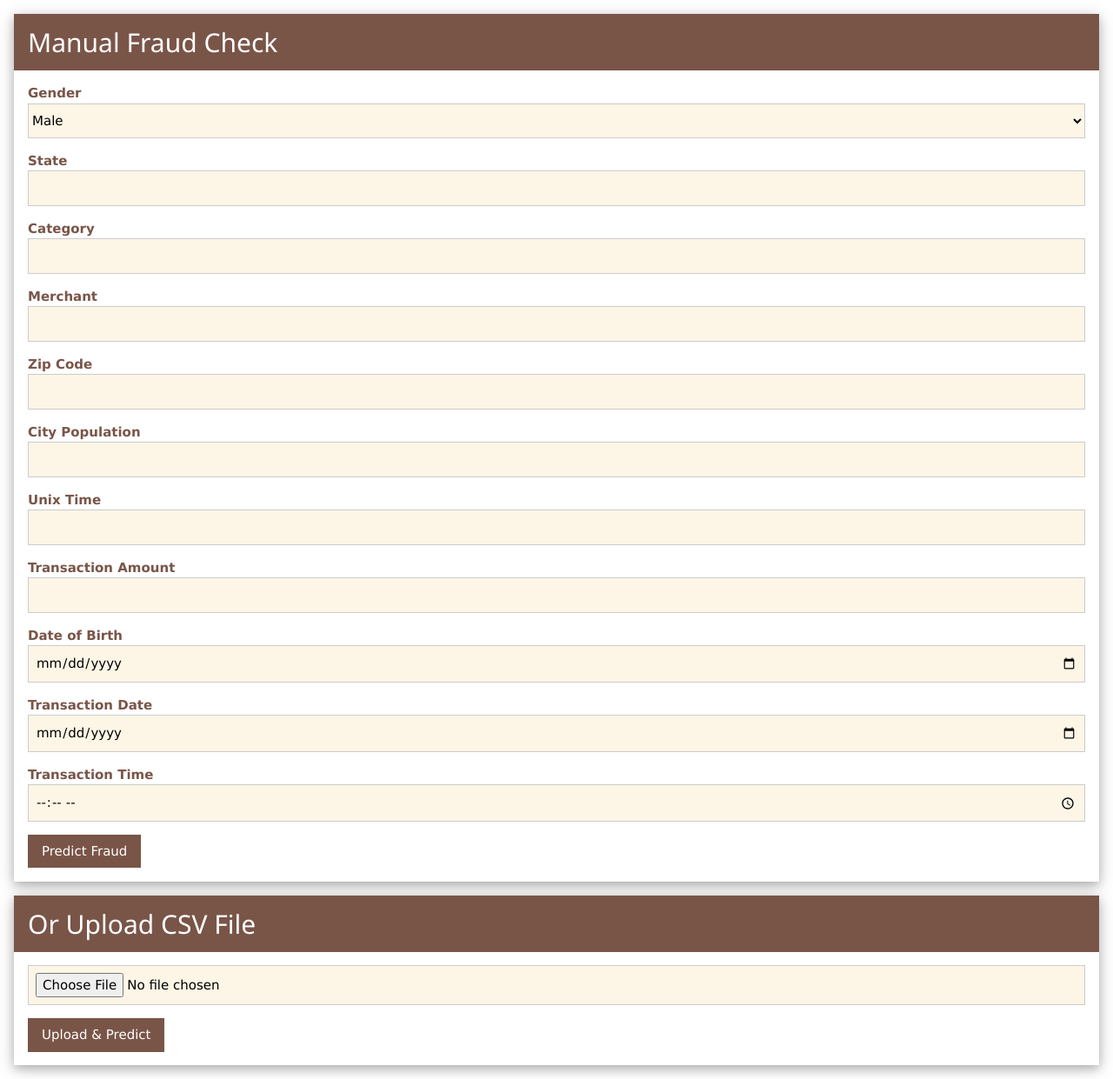
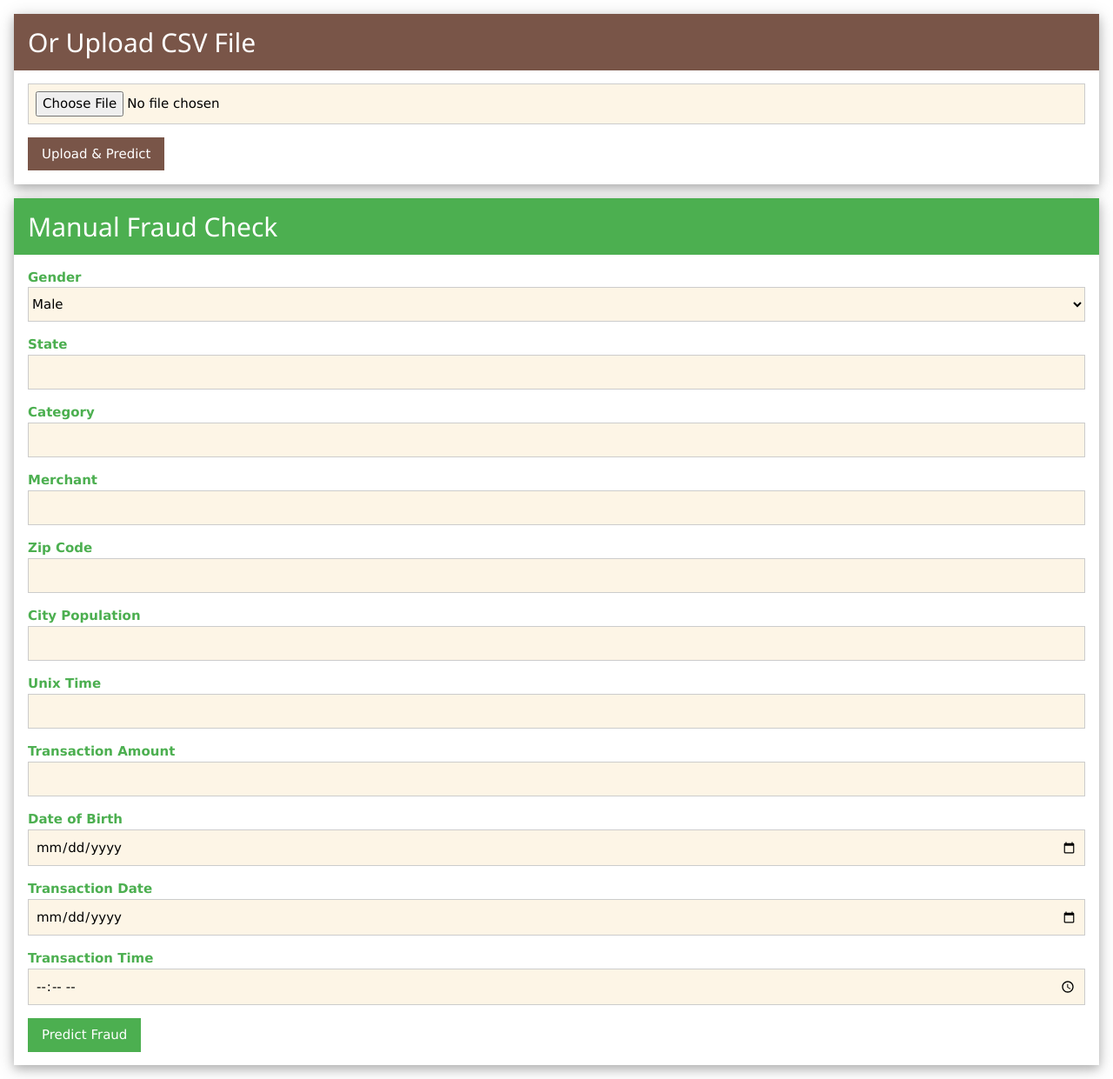
Before and after one commit to SARA3SAEED/fraud_detection_cuML, a Flask app: page / in a window 1280 px wide. Shown: the whole page at 87% size. Run offline with Flask 3, Linux system fonts and the light colour scheme; parts of the project's set-up code (start-up, migrations or seed data) failed here and were passed over.

Commit message:
2 commit

```diff
--- a/templates/index.html
+++ b/templates/index.html
@@ -41,14 +41,34 @@
 <link rel="stylesheet" href="https://www.w3schools.com/w3css/5/w3.css">
 <body>
 
+
+
+<!-- CSV Upload Option -->
 <div class="w3-card-4 w3-margin">
-  <div class="w3-container w3-brown">
+    <div class="w3-container w3-brown">
+      <h2>Or Upload CSV File</h2>
+    </div>
+
+    <form class="w3-container" action="/predict" method="POST" enctype="multipart/form-data">
+      <p>
+        <input class="w3-input w3-border w3-sand" type="file" name="file">
+      </p>
+      <p>
+        <button class="w3-btn w3-brown" type="submit">Upload & Predict</button>
+      </p>
+    </form>
+  </div>
+
+
+
+<div class="w3-card-4 w3-margin">
+  <div class="w3-container w3-green">
     <h2>Manual Fraud Check</h2>
   </div>
 
   <form class="w3-container" action="/predict_form" method="POST">
     <p>
-      <label class="w3-text-brown"><b>Gender</b></label>
+      <label class="w3-text-green"><b>Gender</b></label>
       <select class="w3-select w3-border w3-sand" name="gender">
         <option value="M">Male</option>
         <option value="F">Female</option>
@@ -56,73 +76,57 @@
     </p>
 
     <p>
-      <label class="w3-text-brown"><b>State</b></label>
+      <label class="w3-text-green"><b>State</b></label>
       <input class="w3-input w3-border w3-sand" name="state" type="text">
     </p>
 
     <p>
-      <label class="w3-text-brown"><b>Category</b></label>
+      <label class="w3-text-green"><b>Category</b></label>
       <input class="w3-input w3-border w3-sand" name="category" type="text">
     </p>
 
     <p>
-      <label class="w3-text-brown"><b>Merchant</b></label>
+      <label class="w3-text-green"><b>Merchant</b></label>
       <input class="w3-input w3-border w3-sand" name="merchant" type="text">
     </p>
 
     <p>
-      <label class="w3-text-brown"><b>Zip Code</b></label>
+      <label class="w3-text-green"><b>Zip Code</b></label>
       <input class="w3-input w3-border w3-sand" name="zip" type="number">
     </p>
 
     <p>
-      <label class="w3-text-brown"><b>City Population</b></label>
+      <label class="w3-text-green"><b>City Population</b></label>
       <input class="w3-input w3-border w3-sand" name="city_pop" type="number">
     </p>
 
     <p>
-      <label class="w3-text-brown"><b>Unix Time</b></label>
+      <label class="w3-text-green"><b>Unix Time</b></label>
       <input class="w3-input w3-border w3-sand" name="unix_time" type="number" step="any">
     </p>
 
     <p>
-      <label class="w3-text-brown"><b>Transaction Amount</b></label>
+      <label class="w3-text-green"><b>Transaction Amount</b></label>
       <input class="w3-input w3-border w3-sand" name="amt" type="number" step="any">
     </p>
 
     <p>
-      <label class="w3-text-brown"><b>Date of Birth</b></label>
+      <label class="w3-text-green"><b>Date of Birth</b></label>
       <input class="w3-input w3-border w3-sand" name="dob" type="date">
     </p>
 
     <p>
-      <label class="w3-text-brown"><b>Transaction Date</b></label>
+      <label class="w3-text-green"><b>Transaction Date</b></label>
       <input class="w3-input w3-border w3-sand" name="trans_date" type="date">
     </p>
 
     <p>
-      <label class="w3-text-brown"><b>Transaction Time</b></label>
+      <label class="w3-text-green"><b>Transaction Time</b></label>
       <input class="w3-input w3-border w3-sand" name="trans_time" type="time">
     </p>
 
     <p>
-      <button class="w3-btn w3-brown" type="submit">Predict Fraud</button>
-    </p>
-  </form>
-</div>
-
-<!-- CSV Upload Option -->
-<div class="w3-card-4 w3-margin">
-  <div class="w3-container w3-brown">
-    <h2>Or Upload CSV File</h2>
-  </div>
-
-  <form class="w3-container" action="/predict" method="POST" enctype="multipart/form-data">
-    <p>
-      <input class="w3-input w3-border w3-sand" type="file" name="file">
-    </p>
-    <p>
-      <button class="w3-btn w3-brown" type="submit">Upload & Predict</button>
+      <button class="w3-btn w3-green" type="submit">Predict Fraud</button>
     </p>
   </form>
 </div>
```
